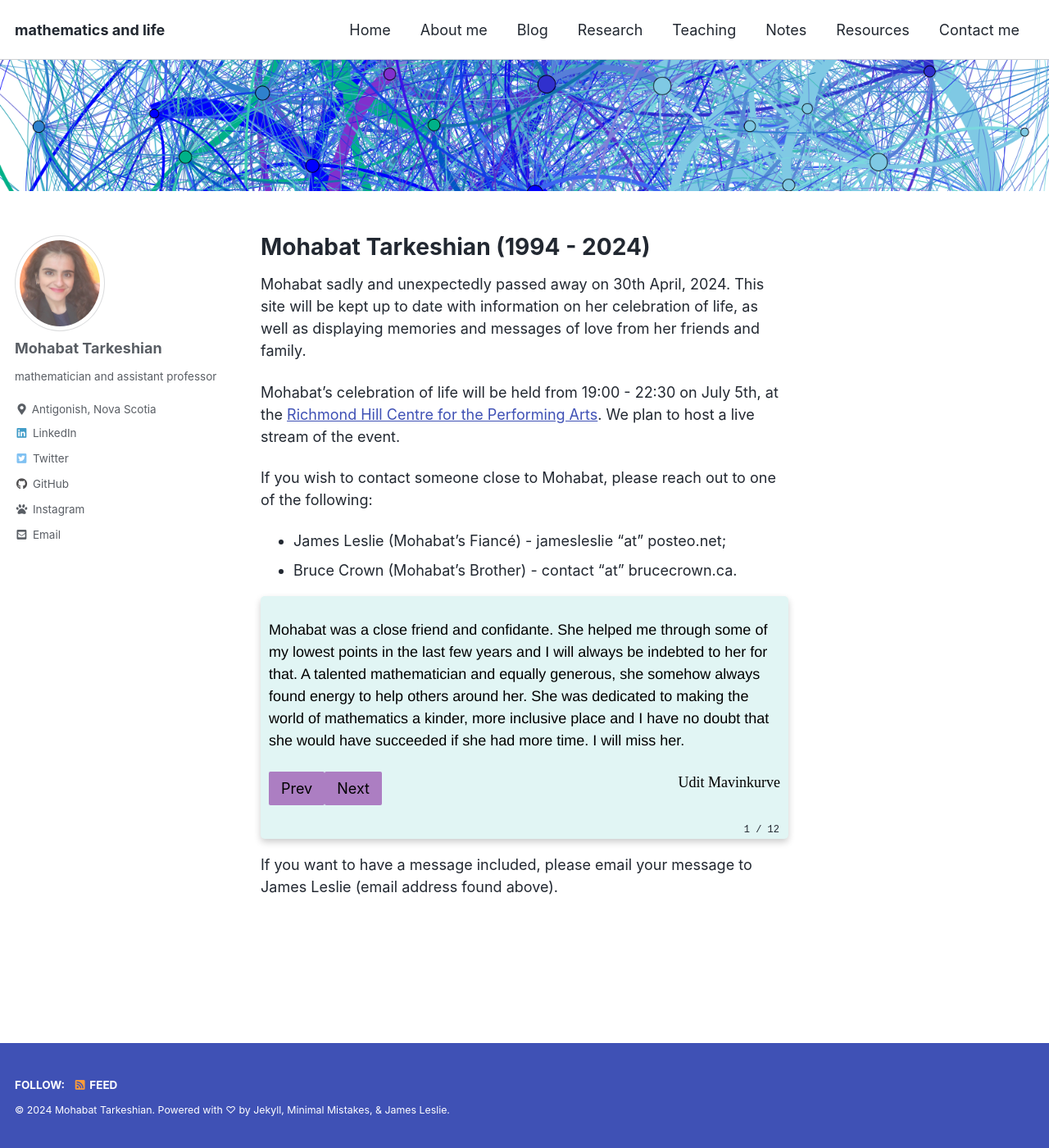
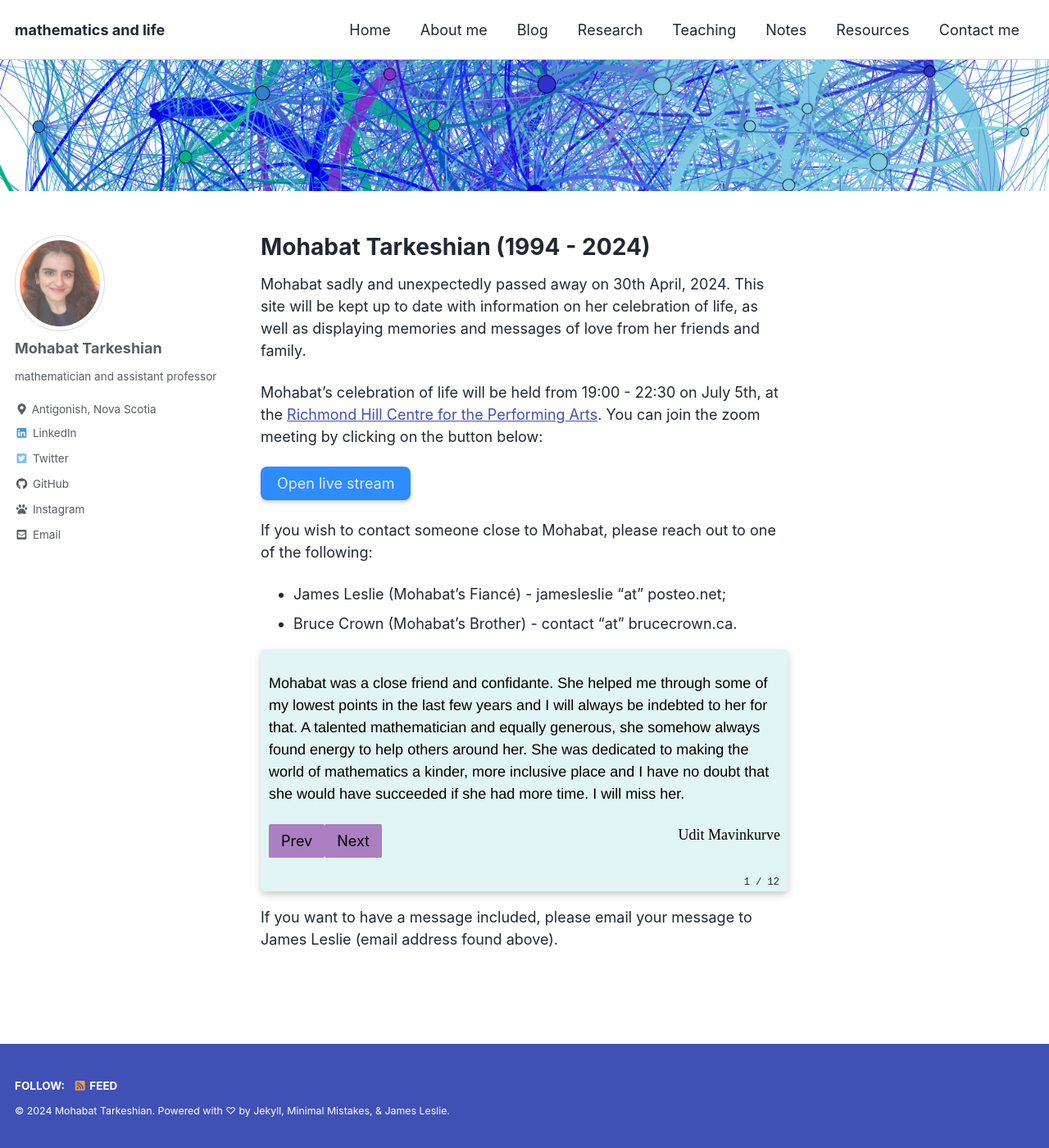
Before and after one commit to mohabatt/mohabatt.github.io, a Jekyll site: the page built from index.md, in a window 1280 px wide and 1400 px high. Shown: the whole window at 82% size. Built offline with Jekyll 4.4.1, drawn with Linux system fonts in a browser that asks for light colours; cached includes are drawn as plain includes.

Commit message:
Update index with zoom link

```diff
--- a/_layouts/default.html
+++ b/_layouts/default.html
@@ -21,6 +21,12 @@
     {% if page.usemessages %}
     <link rel="stylesheet" href="/assets/css/messages.css">
     {% endif %}
+
+    <!-- {% if page.usezoom %} -->
+    <link rel="stylesheet" href="/assets/css/zoom.css">
+    <script src="/zoom.js"></script>
+    <!-- {% endif %} -->
+
   </head>
 
   <body class="layout--{{ page.layout | default: layout.layout }}{% if page.classes or layout.classes %}{{ page.classes | default: layout.classes | join: ' ' | prepend: ' ' }}{% endif %}">
--- /dev/null
+++ b/assets/css/zoom.css
@@ -0,0 +1,10 @@
+.zoomButton {
+    background: #2D8CFF;
+    border: none;
+    border-radius: 8px;
+    box-shadow: 0 3px 5px rgba(0,0,0,0.18);
+    padding: 10px;
+    padding-left: 20px;
+    padding-right: 20px;
+    color: #ebebeb;
+}
--- a/index.md
+++ b/index.md
@@ -2,11 +2,17 @@
 layout: home
 title: Mohabat Tarkeshian (1994 - 2024)
 usemessages: true
+usezoom: true
 ---
 
 Mohabat sadly and unexpectedly passed away on 30th April, 2024. This site will be kept up to date with information on her celebration of life, as well as displaying memories and messages of love from her friends and family.
 
-Mohabat's celebration of life will be held from 19:00 - 22:30 on July 5th, at the [Richmond Hill Centre for the Performing Arts](https://www.rhcentre.ca/). We plan to host a live stream of the event.
+Mohabat's celebration of life will be held from 19:00 - 22:30 on July 5th, at the [Richmond Hill Centre for the Performing Arts](https://www.rhcentre.ca/). You can join the zoom meeting by clicking on the button below:
+
+<button class="zoomButton" onclick="onClick()">
+Open live stream
+</button>
+<!-- <div id="meetingSDKElement"></div> -->
 
 If you wish to contact someone close to Mohabat, please reach out to one of the following:
 
--- /dev/null
+++ b/zoom.js
@@ -0,0 +1,7 @@
+function rot13(message) {
+    return message.replace(/[a-z]/gi, letter => String.fromCharCode(letter.charCodeAt(0) + (letter.toLowerCase() <= 'm' ? 13 : -13)));
+}
+
+function onClick() {
+    window.location.href = rot13("uggcf://hf02jro.mbbz.hf/w/83552737281?cjq=Cqiu2bxmR5zzPbdAiI6WkZs7w6CESJ.1");
+}
```
